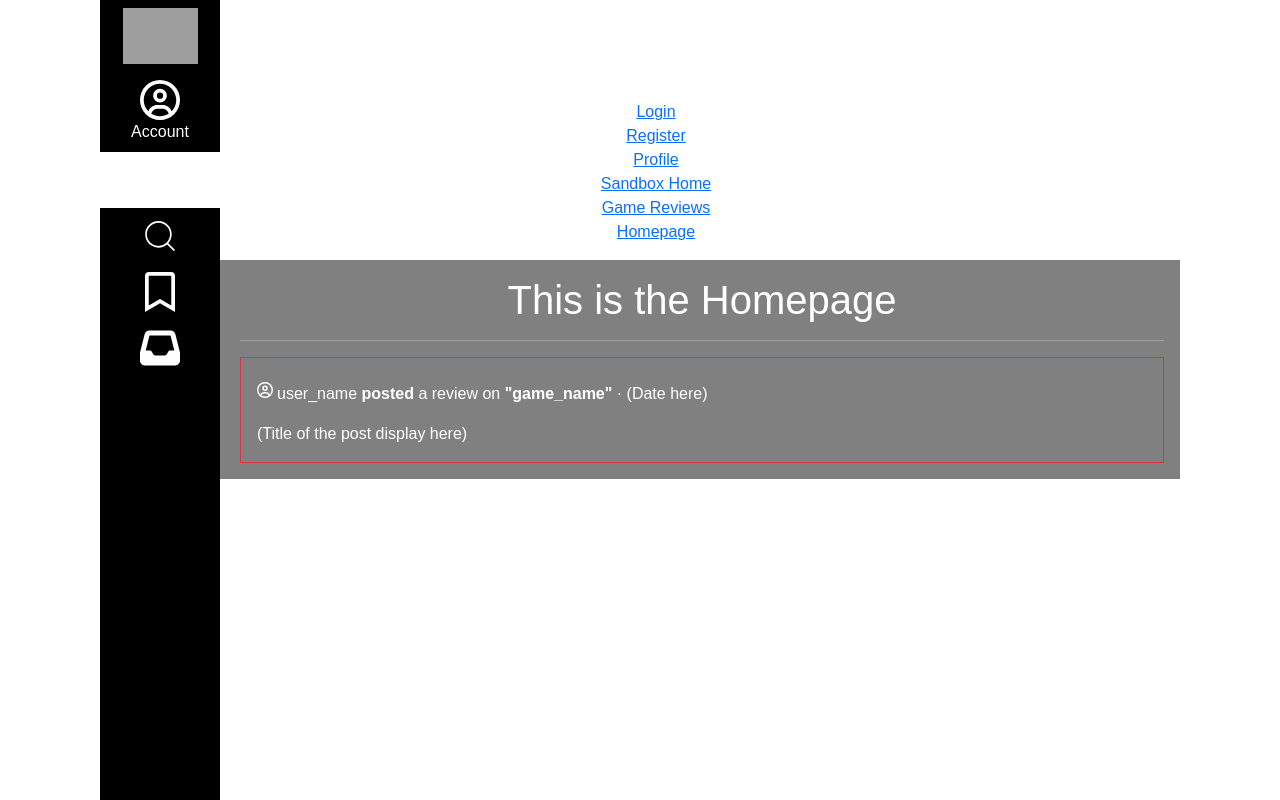
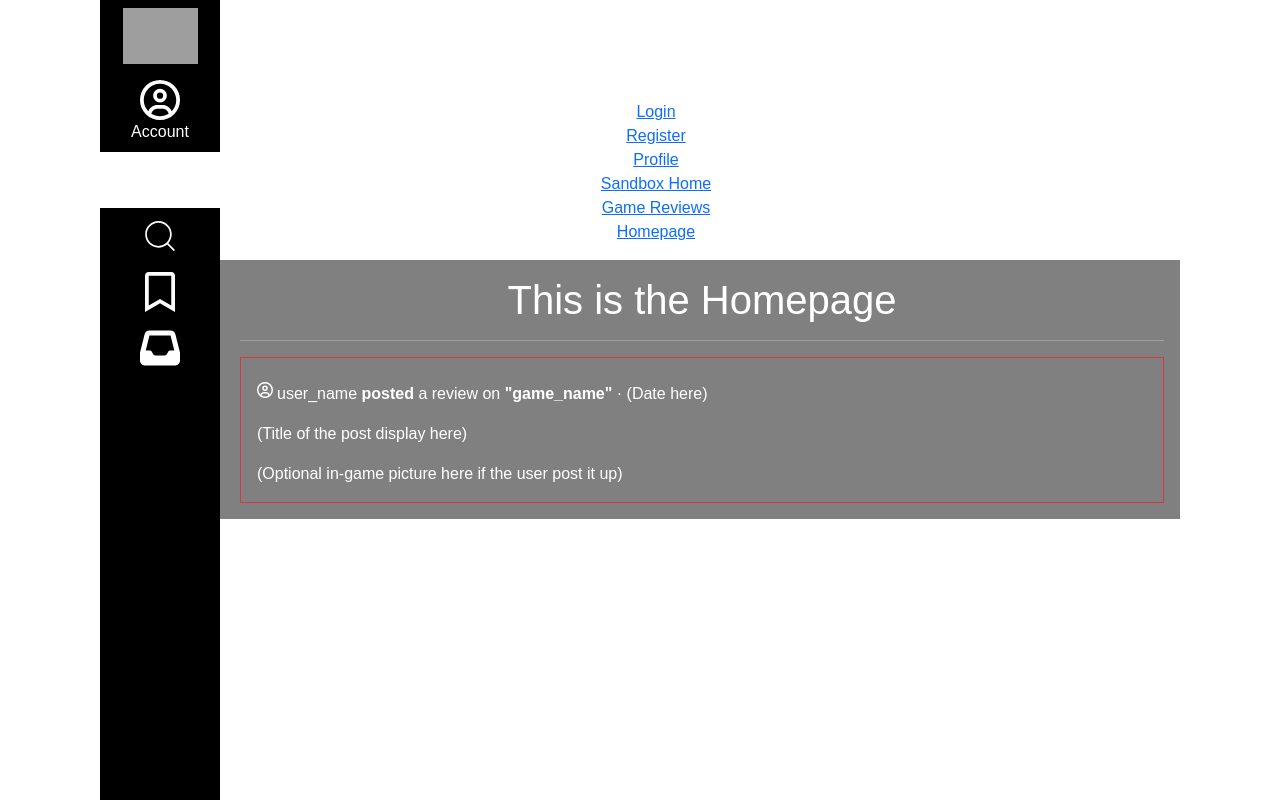
Before and after one commit to GameHorizonDev/cs5610-final-project, a React (Create React App) app: page /GameHorizon/Homepage in a window 1280 px wide. Built offline with nearby package versions, Linux system fonts and the light colour scheme; grey boxes are pictures that could not be loaded.

Commit message:
minor layout changes for Homepage

```diff
--- a/src/GameHorizon/Homepage/index.tsx
+++ b/src/GameHorizon/Homepage/index.tsx
@@ -20,8 +20,13 @@ export default function Homepage(){
                     <p className="text-start">(Title of the post display here)</p>
                 </div>
 
+
+                {/* Maybe using bootstrap's carousel to display picture */}
+                <div className="d-flex align-items-start ms-3">
+                    <p className="text-start">(Optional in-game picture here if the user post it up)</p>
+                </div>
+
             </div>
-            {/* Optional in-game picture here if the user post it up  */}
         </div>
     );
 }
```
